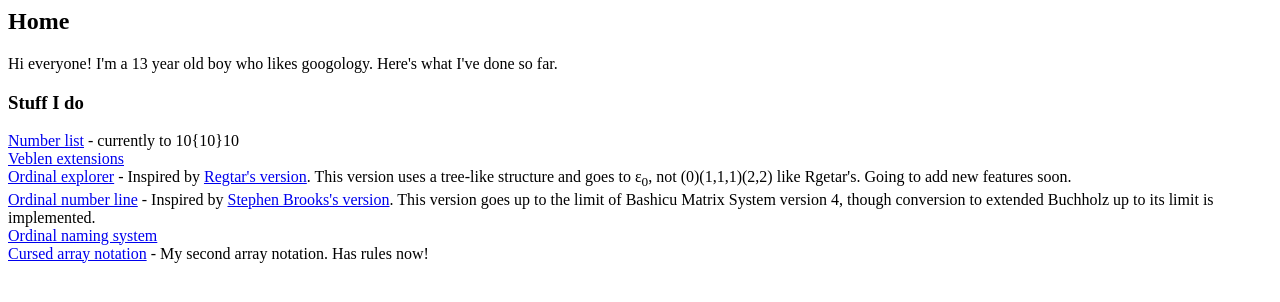
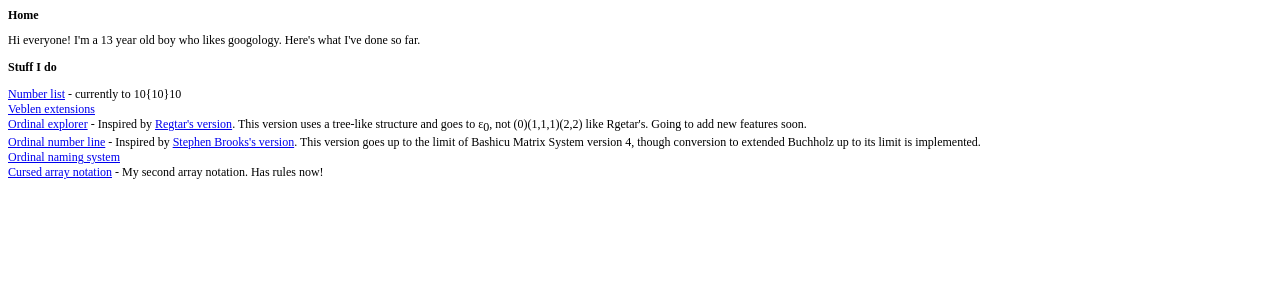
Before and after one commit to unsoftcapped3/y-sequence-to-ordinal, a plain HTML site: page index.html in a window 1280 px wide. Drawn offline with Linux system fonts and the light colour scheme.

Commit message:
Update index.html

```diff
--- a/index.html
+++ b/index.html
@@ -1,3 +1,4 @@
+<link href="default.css" rel="stylesheet" type="text/css" />
 <h2>Home</h2>
 Hi everyone! I'm a <span id='age'>13</span> year old boy who likes googology. Here's what I've done so far.
 <h3>Stuff I do</h3>
```
